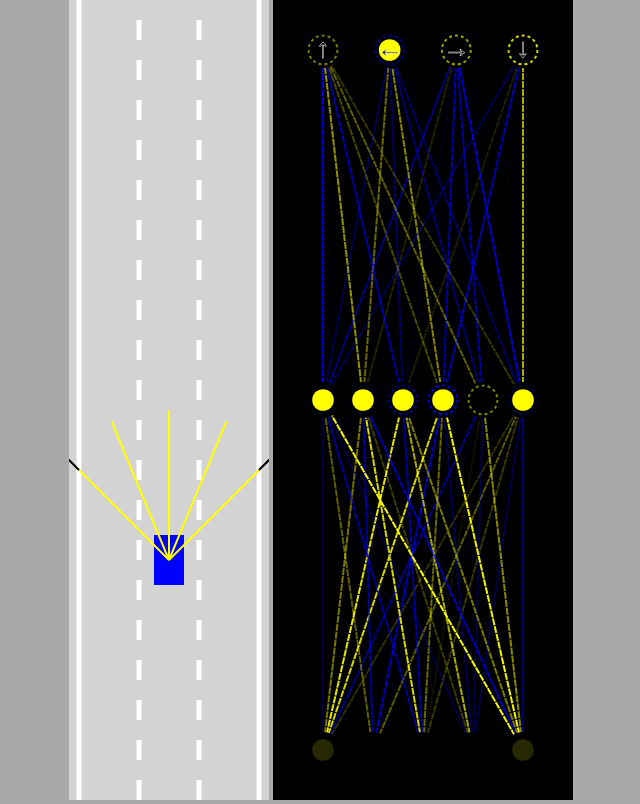
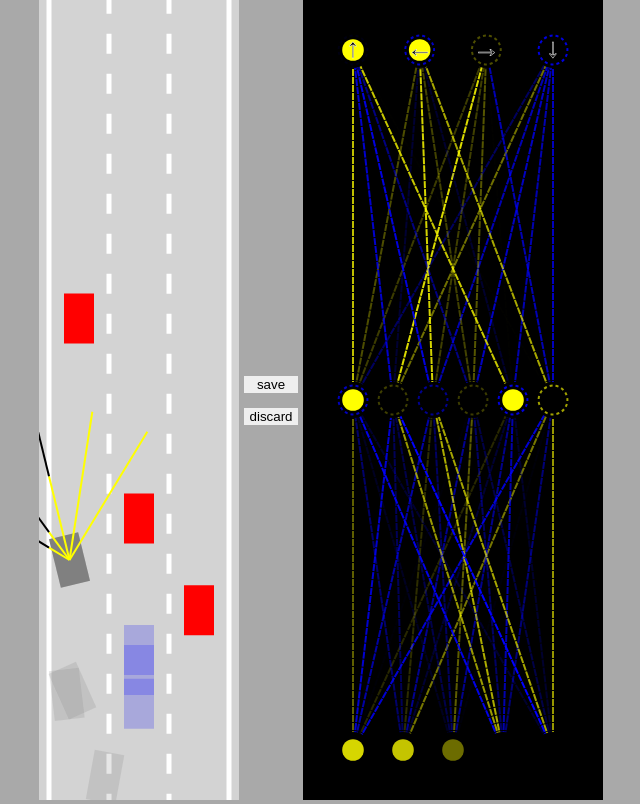
Before and after one commit to jonnny013/self-driving-car, a plain HTML site: page index.html in a window 1280 px wide. Shown: the whole page, without its empty margins (319-959 px from the left). Drawn offline with Linux system fonts and the light colour scheme.

Commit message:
update functionality for improving ai

```diff
--- a/car.js
+++ b/car.js
@@ -117,7 +117,7 @@ class Car {
     this.y -= Math.cos(this.angle) * this.speed
   }
 
-  draw(ctx, color) {
+  draw(ctx, color, drawSensor = false) {
     if (this.damaged) {
       ctx.fillStyle = 'gray'
     } else {
@@ -129,7 +129,7 @@ class Car {
       ctx.lineTo(this.polygon[i].x, this.polygon[i].y)
     }
     ctx.fill()
-    if (this.sensor) {
+    if (this.sensor && drawSensor) {
       this.sensor.draw(ctx)
     }
   }
--- a/index.html
+++ b/index.html
@@ -5,6 +5,10 @@
 </head>
 <body>
   <canvas id="carCanvas"></canvas>
+  <div id="verticalButtons">
+    <button onclick="save()">save</button>
+    <button onclick="discard()">discard</button>
+  </div>
   <canvas id="networkCanvas"></canvas>
   <script src="visualizer.js"></script>
   <script src="network.js"></script>
--- a/main.js
+++ b/main.js
@@ -8,7 +8,21 @@ const carCtx = carCanvas.getContext('2d')
 const networkCtx = networkCanvas.getContext('2d')
 
 const road = new Road(carCanvas.width / 2, carCanvas.width * 0.9)
-const car = new Car(road.getLaneCenter(1), 100, 30, 50, "KEYS", 5)
+//const car = new Car(road.getLaneCenter(1), 100, 30, 50, 'AI', 5)
+
+const N = 100
+const cars = generateCars(N)
+let bestCar = cars[0]
+if (localStorage.getItem('bestBrain')) {
+  for (let i = 0; i < cars.length; i++) {
+    cars[i].brain = JSON.parse(localStorage.getItem('bestBrain'))
+    if (i != 0) {
+      NeuralNetwork.mutate(cars[i].brain, 0.1)
+    }
+  }
+
+}
+
 const traffic = [
   new Car(
     road.getLaneCenter(1),
@@ -18,32 +32,80 @@ const car = new Car(road.getLaneCenter(1), 100, 30, 50, "KEYS", 5)
     'DUMMY',
     Math.floor(Math.random() * 2) + 1
   ),
-
+  new Car(
+    road.getLaneCenter(0),
+    -300,
+    30,
+    50,
+    'DUMMY',
+    Math.floor(Math.random() * 2) + 1
+  ),
+  new Car(
+    road.getLaneCenter(2),
+    -300,
+    30,
+    50,
+    'DUMMY',
+    Math.floor(Math.random() * 2) + 1
+  ),
 ]
 
 animate()
 
-function animate() {
+function save() {
+  console.log('saved')
+  localStorage.setItem('bestBrain', JSON.stringify(bestCar.brain))
+}
+
+function discard() {
+  console.log('deleted')
+  localStorage.removeItem('bestBrain')
+}
+
+function generateCars(N) {
+  const cars = []
+  for (let i = 0; i < N; i++) {
+    cars.push(new Car(road.getLaneCenter(1), 100, 30, 50, 'AI'))
+  }
+  return cars
+}
+
+function animate(time) {
   for (let i = 0; i < traffic.length; i++) {
     traffic[i].update(road.borders, [])
   }
-  car.update(road.borders, traffic)
 
+  for (let i = 0;  i < cars.length; i++) {
+    cars[i].update(road.borders, traffic)
+  }
+   bestCar = cars.find(
+    c => c.y == Math.min(
+      ...cars.map(c => c.y)
+    )
+  )
   carCanvas.height = window.innerHeight
   networkCanvas.height = window.innerHeight
 
   carCtx.save()
-  carCtx.translate(0, -car.y + carCanvas.height * 0.7)
+  carCtx.translate(0, -bestCar.y + carCanvas.height * 0.7)
+
 
   road.draw(carCtx)
 
   for (let i = 0; i < traffic.length; i++) {
-    traffic[i].draw(carCtx, "red")
+    traffic[i].draw(carCtx, 'red')
   }
-  car.draw(carCtx, "blue")
+
+  carCtx.globalAlpha=0.2
+   for (let i = 0; i < cars.length; i++) {
+     cars[i].draw(carCtx, 'blue')
+   }
+  carCtx.globalAlpha = 1
+  bestCar.draw(carCtx, 'blue', true)
 
   carCtx.restore()
 
-  Visualizer.drawNetwork(networkCtx, car.brain)
+  networkCtx.lineDashOffset = -time / 50
+  Visualizer.drawNetwork(networkCtx, bestCar.brain)
   requestAnimationFrame(animate)
 }
--- a/network.js
+++ b/network.js
@@ -1,7 +1,7 @@
 class NeuralNetwork {
   constructor(neuronCounts) {
     this.levels = []
-    for (let i = 0; i < neuronCounts.length -1; i++) {
+    for (let i = 0; i < neuronCounts.length - 1; i++) {
       this.levels.push(new Level(neuronCounts[i], neuronCounts[i + 1]))
     }
   }
@@ -11,6 +11,19 @@ class NeuralNetwork {
       outputs = Level.feedForward(outputs, network.levels[i])
     }
     return outputs
+  }
+
+  static mutate(network, amount = 1) {
+    network.levels.forEach(level => {
+      for (let i = 0; i < level.biases.length; i++) {
+        level.biases[i] = lerp(level.biases[i], Math.random() * 2 - 1, amount)
+      }
+      for (let i = 0; i < level.weights.length; i++) {
+        for (let j = 0; j < level.weights[i].length; j++) {
+          level.weights[i][j] = lerp(level.weights[i][j], Math.random() * 2 - 1, amount)
+        }
+      }
+    })
   }
 }
 
--- a/style.css
+++ b/style.css
@@ -2,7 +2,21 @@ body {
   margin: 0;
   background: darkgray;
   overflow: hidden;
-  text-align: center;
+ display: flex;
+ justify-content: center;
+ align-items: center;
+}
+
+#verticalButtons{
+  display:flex;
+  flex-direction: column;
+  gap: 5px;
+
+}
+
+button {
+  border: none;
+  margin: 5px
 }
 
 #carCanvas {
```
Lines whose indentation alone changed are shown as unchanged.
